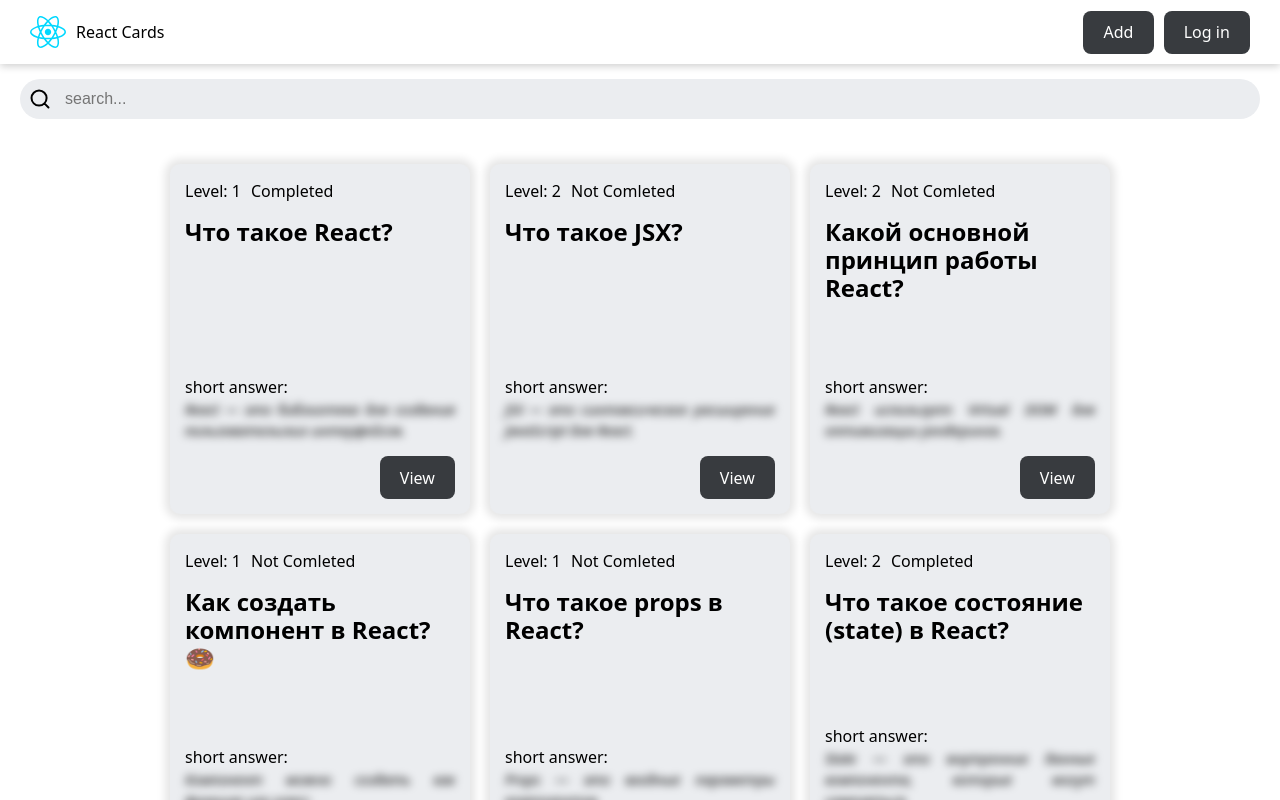
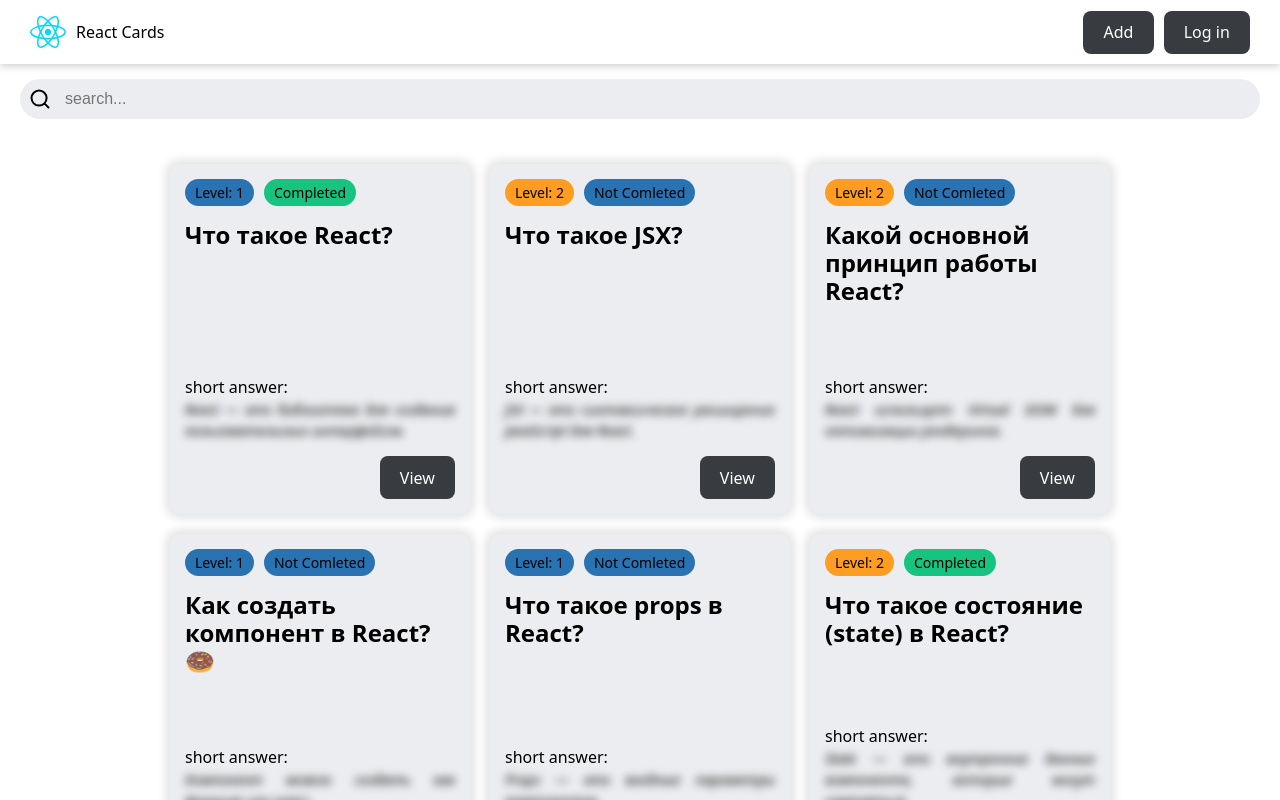
Before and after one commit to 6dem/react-cards-app, a React (Vite) app: page / in a window 1280 px wide. Built offline with nearby package versions, Linux system fonts and the light colour scheme; data requests are answered from the project's data file.

Commit message:
add Badge component

```diff
--- /dev/null
+++ b/src/components/Badge/Badge.jsx
@@ -0,0 +1,16 @@
+import cls from "./Badge.module.css"
+
+export const Badge = ({ variant, children }) => {
+    switch (variant) {
+        case "primary":
+            return <div className={`${cls.badge} ${cls.primary}`}> {children} </div>
+        case "success":
+            return <div className={`${cls.badge} ${cls.success}`}> {children} </div>
+        case "warning":
+            return <div className={`${cls.badge} ${cls.warning}`}> {children} </div>
+        case "alert":
+            return <div className={`${cls.badge} ${cls.alert}`}> {children} </div>
+        default:
+            return <div className={cls.badge}> {children} </div>
+    }
+}
--- /dev/null
+++ b/src/components/Badge/Badge.module.css
@@ -0,0 +1,26 @@
+.badge {
+    width: fit-content;
+    border-radius: 20px;
+    padding: 3px 10px;
+    background-color: #c5baff;
+    color: var(--text-color);
+    text-transform: capitalize;
+    font-weight: 500;
+    font-size: 14px;
+}
+
+.primary {
+    background-color: #2973b2;
+}
+
+.success {
+    background-color: #16c47f;
+}
+
+.warning {
+    background-color: #ff9d23;
+}
+
+.alert {
+    background-color: #d84040;
+}
--- /dev/null
+++ b/src/components/Badge/index.jsx
@@ -0,0 +1 @@
+export { Badge } from "./Badge"
--- a/src/components/QuestionCard/QuestionCard.jsx
+++ b/src/components/QuestionCard/QuestionCard.jsx
@@ -1,15 +1,19 @@
 import { useNavigate } from "react-router-dom"
+import { Badge } from "../Badge/Badge"
 import { Button } from "../Button"
 import cls from "./QuestionCard.module.css"
 
 export const QuestionCard = (props) => {
     const navigate = useNavigate()
 
+    const levelVariant = props.card.level === 1 ? "primary" : props.card.level === 2 ? "warning" : "alert"
+    const completedVariant = props.card.completed ? "success" : "primary"
+
     return (
         <div className={cls.card}>
             <div className={cls.cardLabels}>
-                <div>Level: {props.card.level}</div>
-                <div>{props.card.completed ? "Completed" : "Not Comleted"}</div>
+                <Badge variant={levelVariant}>Level: {props.card.level}</Badge>
+                <Badge variant={completedVariant}>{props.card.completed ? "Completed" : "Not Comleted"}</Badge>
             </div>
 
             <h5 className={cls.cardTitle}>{props.card.question}</h5>
```
